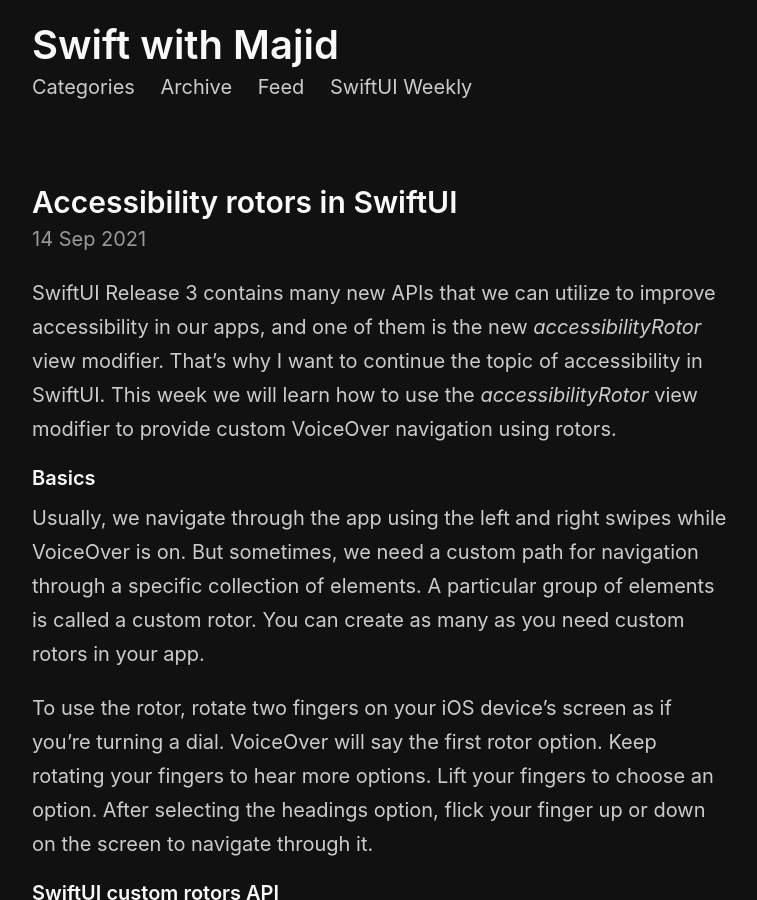
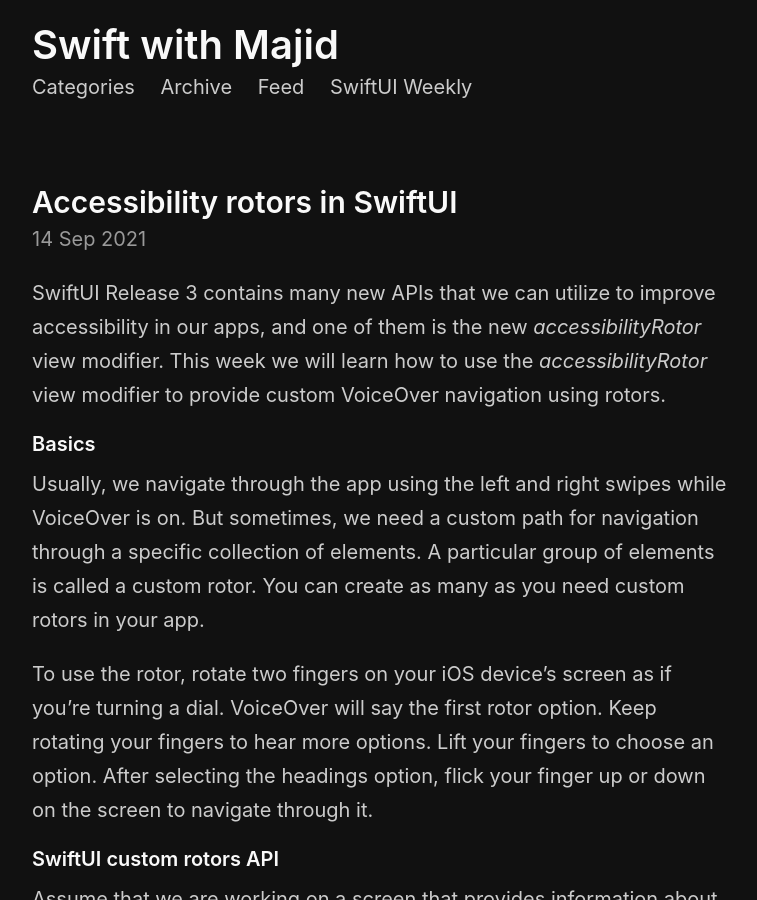
Before and after one commit to mecid/mecid.github.io, a Jekyll site: the page built from _posts/2021-09-14-accessibility-rotors-in-swiftui.md, in a window 1280 px wide and 900 px high. Shown: the whole window, without its empty margins (258-1015 px from the left). Built offline with Jekyll 4.4.1, drawn with Linux system fonts in a browser that asks for light colours.

Commit message:
rotor introduction improved

```diff
--- a/_posts/2021-09-14-accessibility-rotors-in-swiftui.md
+++ b/_posts/2021-09-14-accessibility-rotors-in-swiftui.md
@@ -5,7 +5,7 @@
 image: /public/accessibility.jpeg
 ---
 
-SwiftUI Release 3 contains many new APIs that we can utilize to improve accessibility in our apps, and one of them is the new *accessibilityRotor* view modifier. That's why I want to continue the topic of accessibility in SwiftUI. This week we will learn how to use the *accessibilityRotor* view modifier to provide custom VoiceOver navigation using rotors.
+SwiftUI Release 3 contains many new APIs that we can utilize to improve accessibility in our apps, and one of them is the new *accessibilityRotor* view modifier. This week we will learn how to use the *accessibilityRotor* view modifier to provide custom VoiceOver navigation using rotors.
 
 #### Basics
 Usually, we navigate through the app using the left and right swipes while VoiceOver is on. But sometimes, we need a custom path for navigation through a specific collection of elements. A particular group of elements is called a custom rotor. You can create as many as you need custom rotors in your app.
```
